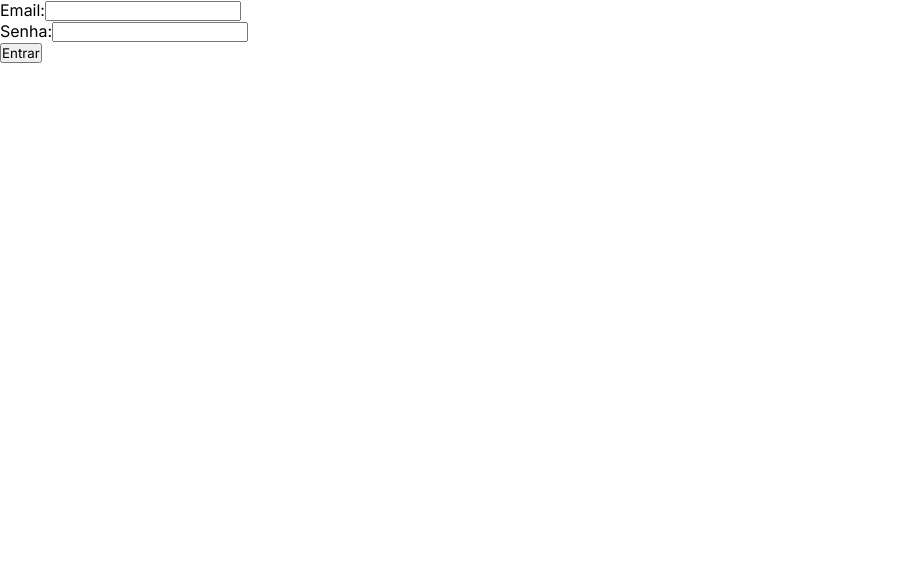
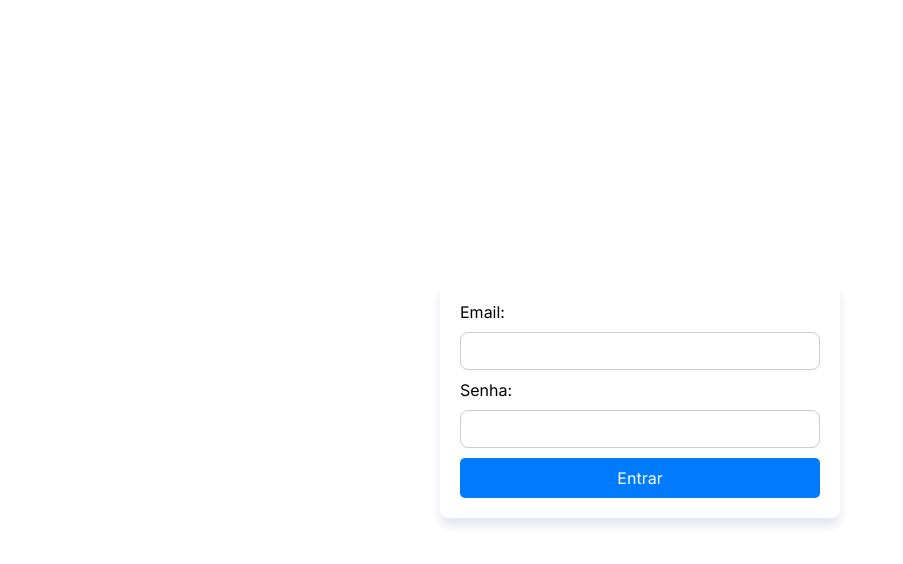
Before and after one commit to EduardaMSouza/painel-administrativo, a React (Create React App) app: page / in a window 1280 px wide. Shown: the top 564 px of the page, without its empty margins (0-903 px from the left). Built offline with nearby package versions, Linux system fonts and the light colour scheme.

Commit message:
finalizado estilização

```diff
--- a/package.json
+++ b/package.json
@@ -10,12 +10,9 @@
     "@types/node": "^16.18.108",
     "@types/react": "^18.3.5",
     "@types/react-dom": "^18.3.0",
-<<<<<<< HEAD
     "@types/react-router-dom": "^5.3.3",
-=======
     "body-parser": "^1.20.2",
     "jsonwebtoken": "^9.0.2",
->>>>>>> 95418dc9e9de0a6f6da8eea47cc66e3b556dfef2
     "react": "^18.3.1",
     "react-dom": "^18.3.1",
     "react-hook-form": "^7.53.0",
--- a/src/components/login/Login.module.scss
+++ b/src/components/login/Login.module.scss
@@ -1,14 +1,69 @@
-.container_main{
+.container_login {
     background-color: var(--bg);
     max-width: 1200px;
     display: flex;
-    justify-content: space-between;
+    justify-content: center;
+    align-items: center;
     flex-direction: column;
-    align-items: start;
-    margin: 2rem auto auto;
-      p{
-          color: black;
-          font-family: 'Inter';
-      }
+    height: 100vh;
+    margin: 0 auto;
+    padding: 20px;
 
-}
+    p {
+      color: black;
+      font-family: 'Inter';
+    }
+  }
+
+  .container_individual {
+    display: flex;
+    flex-direction: column;
+    gap: 20px;
+  }
+
+  form {
+    display: flex;
+    flex-direction: column;
+    gap: 10px;
+    padding: 20px;
+    border-radius: 8px;
+    box-shadow: 0px 8px 10px rgba(1, 14, 129, 0.1);
+    box-sizing: border-box;
+    background-color: rgb(255, 255, 255);
+    max-width: 400px;
+    width: 100%;
+
+    input {
+      width: 100%;
+      flex-grow: 1;
+      padding: 10px;
+      gap: 10px;
+      border: 1px solid #ccc;
+      border-radius: 8px;
+      box-sizing: border-box;
+    }
+
+    label {
+      margin-bottom: 0px;
+    }
+  }
+
+  button {
+    padding: 10px 20px;
+    font-size: 16px;
+    cursor: pointer;
+    background-color: #007bff;
+    color: white;
+    border: none;
+    border-radius: 5px;
+    transition: background-color 0.3s;
+
+    &:hover {
+      background-color: #0056b3;
+    }
+
+    &:disabled {
+      background-color: #aaa;
+      cursor: not-allowed;
+    }
+  }
--- a/src/components/login/Login.tsx
+++ b/src/components/login/Login.tsx
@@ -42,10 +42,10 @@ export default function Login() {
 
   return (
     <>
-    <div>
+    <div className={Styles.container_login}>
       <form >
-        <div>
-        <label htmlFor="email">Email:</label>
+      <label htmlFor="email">Email:</label>
+        <div className={Styles.container_individual}>
         <input
           type="email"
           {...register("email", {
@@ -58,9 +58,8 @@ export default function Login() {
         />
         {errors.email && <span>{errors.email.message}</span>}
         </div>
-
-          <div>
-          <label htmlFor="password">Senha:</label>
+        <label htmlFor="password">Senha:</label>
+          <div className={Styles.container_individual}>
           <input
            type="password"
            {...register("password", {
```
Also changed, not shown: 1 other file (tests, documents, lock files or other folders).
